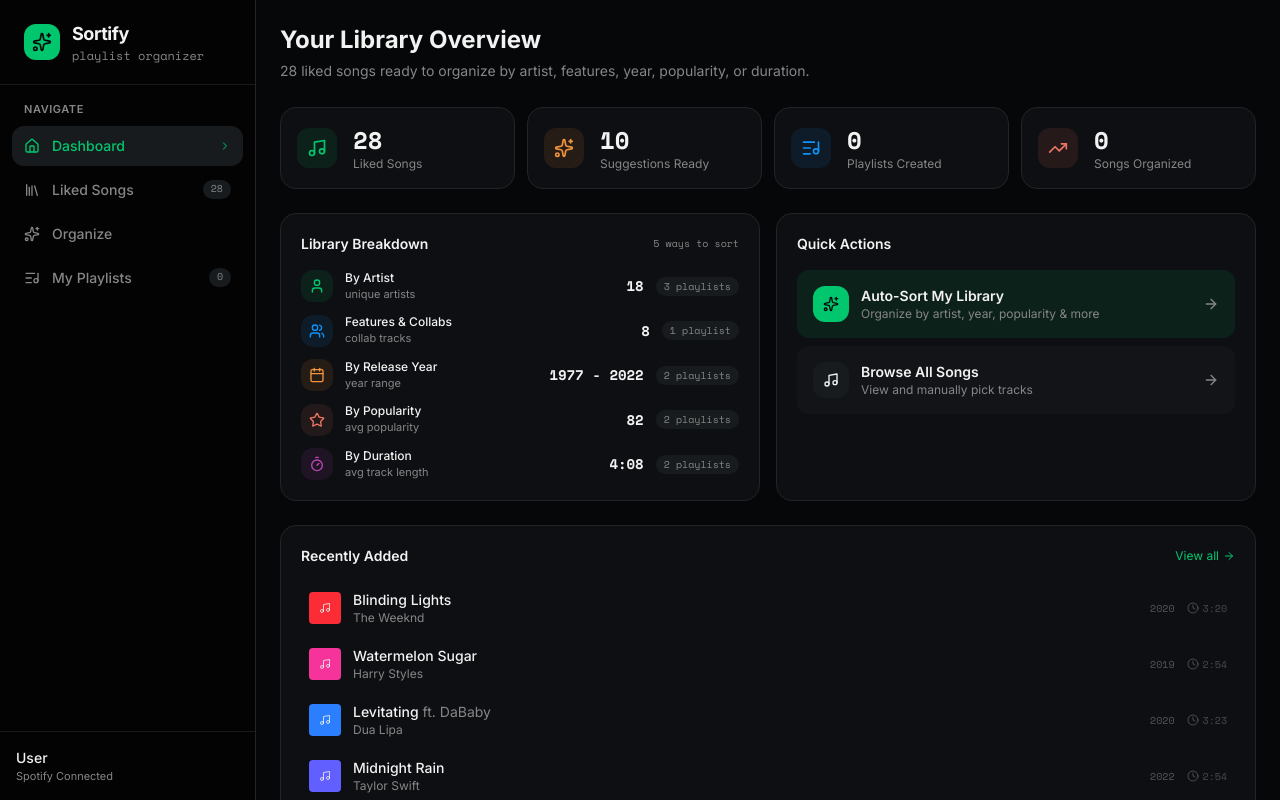
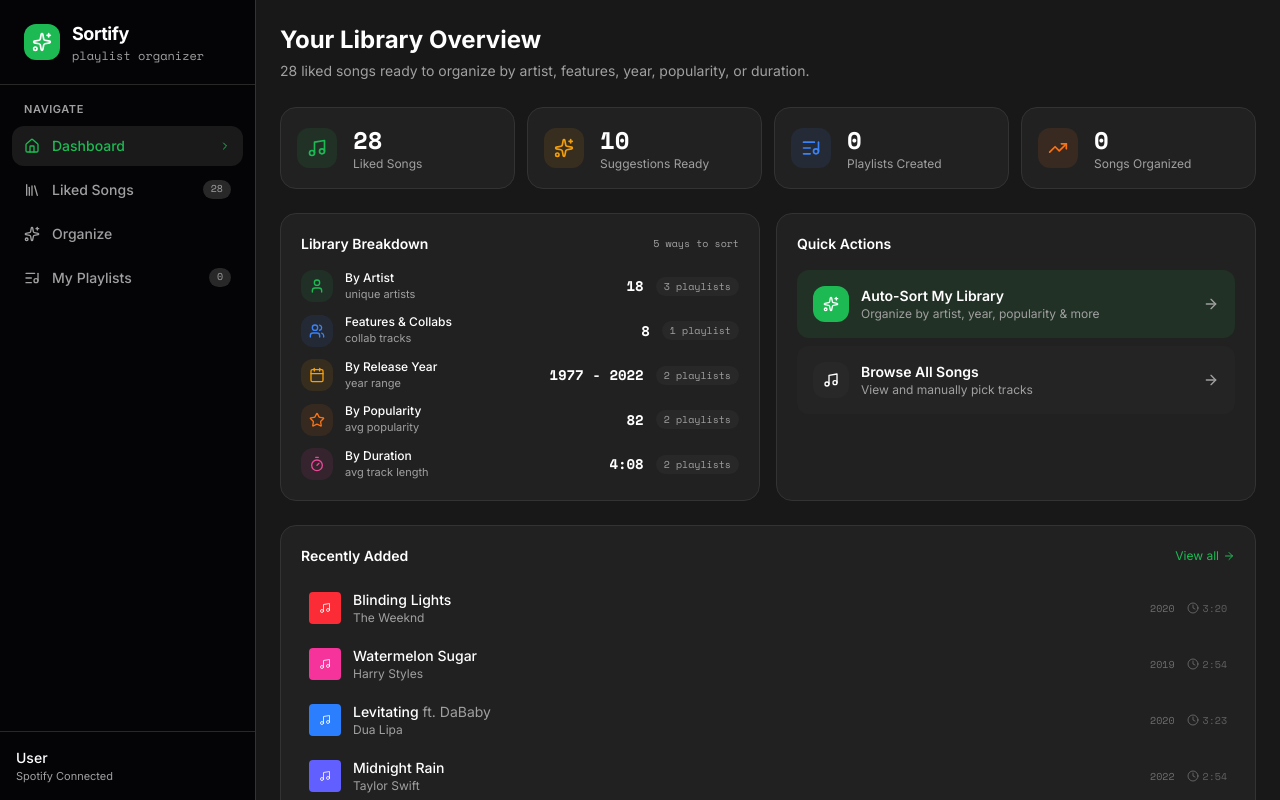
Before and after one commit to nmukassa1/v0-spotify-playlist-organizer, a Next.js app: page / in a window 1280 px wide. Built offline with nearby package versions, Linux system fonts and the light colour scheme; no server answers.

Commit message:
style: update color scheme to dark theme with specific colors

```diff
--- a/app/globals.css
+++ b/app/globals.css
@@ -4,74 +4,74 @@
 @custom-variant dark (&:is(.dark *));
 
 :root {
-  --background: oklch(0.13 0.005 260);
-  --foreground: oklch(0.96 0 0);
-  --card: oklch(0.17 0.005 260);
-  --card-foreground: oklch(0.96 0 0);
-  --popover: oklch(0.17 0.005 260);
-  --popover-foreground: oklch(0.96 0 0);
-  --primary: oklch(0.72 0.19 155);
-  --primary-foreground: oklch(0.13 0.005 260);
-  --secondary: oklch(0.22 0.008 260);
-  --secondary-foreground: oklch(0.88 0 0);
-  --muted: oklch(0.22 0.008 260);
-  --muted-foreground: oklch(0.62 0 0);
-  --accent: oklch(0.72 0.19 155);
-  --accent-foreground: oklch(0.13 0.005 260);
-  --destructive: oklch(0.577 0.245 27.325);
-  --destructive-foreground: oklch(0.577 0.245 27.325);
-  --border: oklch(0.26 0.008 260);
-  --input: oklch(0.26 0.008 260);
-  --ring: oklch(0.72 0.19 155);
-  --chart-1: oklch(0.72 0.19 155);
-  --chart-2: oklch(0.65 0.18 250);
-  --chart-3: oklch(0.75 0.15 60);
-  --chart-4: oklch(0.60 0.20 330);
-  --chart-5: oklch(0.70 0.15 30);
+  --background: #181818;
+  --foreground: #ffffff;
+  --card: #212121;
+  --card-foreground: #ffffff;
+  --popover: #212121;
+  --popover-foreground: #ffffff;
+  --primary: #1DBA54;
+  --primary-foreground: #ffffff;
+  --secondary: #282828;
+  --secondary-foreground: #ffffff;
+  --muted: #282828;
+  --muted-foreground: #a0a0a0;
+  --accent: #1DBA54;
+  --accent-foreground: #ffffff;
+  --destructive: #e74c3c;
+  --destructive-foreground: #ffffff;
+  --border: #333333;
+  --input: #333333;
+  --ring: #1DBA54;
+  --chart-1: #1DBA54;
+  --chart-2: #3b82f6;
+  --chart-3: #f59e0b;
+  --chart-4: #ec4899;
+  --chart-5: #f97316;
   --radius: 0.75rem;
-  --sidebar: oklch(0.10 0.005 260);
-  --sidebar-foreground: oklch(0.96 0 0);
-  --sidebar-primary: oklch(0.72 0.19 155);
-  --sidebar-primary-foreground: oklch(0.13 0.005 260);
-  --sidebar-accent: oklch(0.22 0.008 260);
-  --sidebar-accent-foreground: oklch(0.96 0 0);
-  --sidebar-border: oklch(0.22 0.008 260);
-  --sidebar-ring: oklch(0.72 0.19 155);
+  --sidebar: #040306;
+  --sidebar-foreground: #ffffff;
+  --sidebar-primary: #1DBA54;
+  --sidebar-primary-foreground: #ffffff;
+  --sidebar-accent: #1a1a1a;
+  --sidebar-accent-foreground: #ffffff;
+  --sidebar-border: #282828;
+  --sidebar-ring: #1DBA54;
 }
 
 .dark {
-  --background: oklch(0.13 0.005 260);
-  --foreground: oklch(0.96 0 0);
-  --card: oklch(0.17 0.005 260);
-  --card-foreground: oklch(0.96 0 0);
-  --popover: oklch(0.17 0.005 260);
-  --popover-foreground: oklch(0.96 0 0);
-  --primary: oklch(0.72 0.19 155);
-  --primary-foreground: oklch(0.13 0.005 260);
-  --secondary: oklch(0.22 0.008 260);
-  --secondary-foreground: oklch(0.88 0 0);
-  --muted: oklch(0.22 0.008 260);
-  --muted-foreground: oklch(0.62 0 0);
-  --accent: oklch(0.72 0.19 155);
-  --accent-foreground: oklch(0.13 0.005 260);
-  --destructive: oklch(0.396 0.141 25.723);
-  --destructive-foreground: oklch(0.637 0.237 25.331);
-  --border: oklch(0.26 0.008 260);
-  --input: oklch(0.26 0.008 260);
-  --ring: oklch(0.72 0.19 155);
-  --chart-1: oklch(0.72 0.19 155);
-  --chart-2: oklch(0.65 0.18 250);
-  --chart-3: oklch(0.75 0.15 60);
-  --chart-4: oklch(0.60 0.20 330);
-  --chart-5: oklch(0.70 0.15 30);
-  --sidebar: oklch(0.10 0.005 260);
-  --sidebar-foreground: oklch(0.96 0 0);
-  --sidebar-primary: oklch(0.72 0.19 155);
-  --sidebar-primary-foreground: oklch(0.13 0.005 260);
-  --sidebar-accent: oklch(0.22 0.008 260);
-  --sidebar-accent-foreground: oklch(0.96 0 0);
-  --sidebar-border: oklch(0.22 0.008 260);
-  --sidebar-ring: oklch(0.72 0.19 155);
+  --background: #181818;
+  --foreground: #ffffff;
+  --card: #212121;
+  --card-foreground: #ffffff;
+  --popover: #212121;
+  --popover-foreground: #ffffff;
+  --primary: #1DBA54;
+  --primary-foreground: #ffffff;
+  --secondary: #282828;
+  --secondary-foreground: #ffffff;
+  --muted: #282828;
+  --muted-foreground: #a0a0a0;
+  --accent: #1DBA54;
+  --accent-foreground: #ffffff;
+  --destructive: #e74c3c;
+  --destructive-foreground: #ffffff;
+  --border: #333333;
+  --input: #333333;
+  --ring: #1DBA54;
+  --chart-1: #1DBA54;
+  --chart-2: #3b82f6;
+  --chart-3: #f59e0b;
+  --chart-4: #ec4899;
+  --chart-5: #f97316;
+  --sidebar: #040306;
+  --sidebar-foreground: #ffffff;
+  --sidebar-primary: #1DBA54;
+  --sidebar-primary-foreground: #ffffff;
+  --sidebar-accent: #1a1a1a;
+  --sidebar-accent-foreground: #ffffff;
+  --sidebar-border: #282828;
+  --sidebar-ring: #1DBA54;
 }
 
 @theme inline {
```
